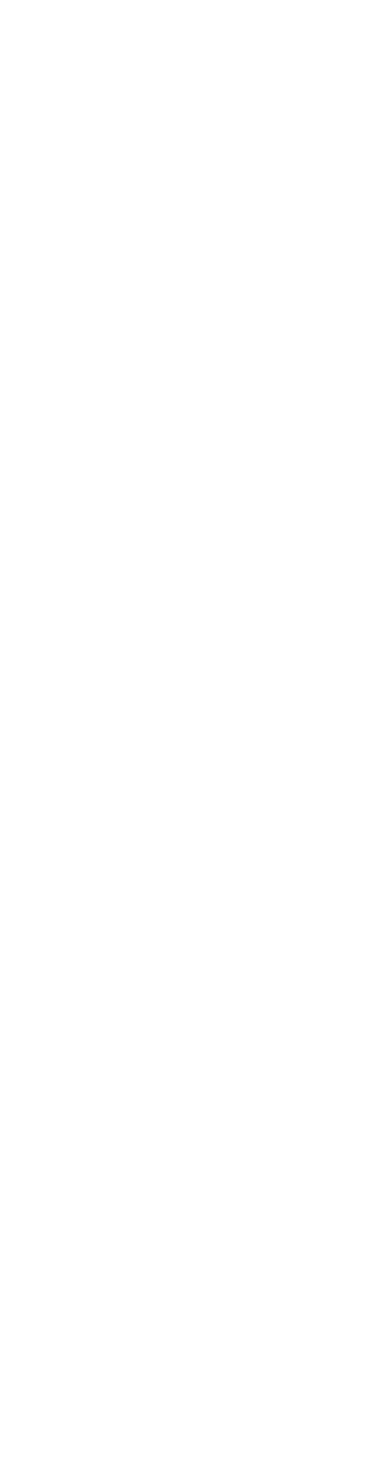
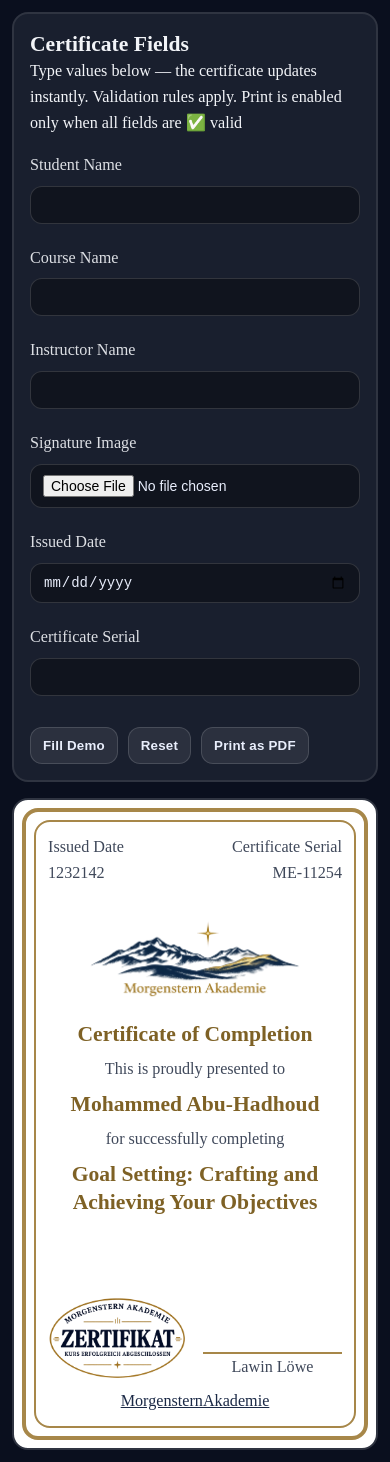
Before and after one commit to Leschger-Ali/Certificate-Studio, a plain HTML site: page index.html in a window 390 px wide. Before the commit the page ends 844 px from the top, so only its background shows below. Drawn offline with Linux system fonts and the light colour scheme.

Commit message:
Complete HTML structure and CSS styling

```diff
--- a/index.html
+++ b/index.html
@@ -1,11 +1,121 @@
 <!DOCTYPE html>
 <html lang="en">
+
 <head>
     <meta charset="UTF-8">
     <meta name="viewport" content="width=device-width, initial-scale=1.0">
     <title>Document</title>
+    <link rel="stylesheet" href="style.css">
+    <script src="script.js" defer></script>
 </head>
+
 <body>
+    <div class="container">
 
+        <aside class="aside">
+            <div class="aside-head">
+                <h2>Certificate Fields</h2>
+                <p>Type values below — the certificate updates instantly.
+                    Validation rules apply. Print is enabled only when all fields are ✅ valid</p>
+            </div>
+
+            <div class="row">
+                <label for="studentName">Student Name</label>
+                <input type="text" name="studentName" id="studentName" required>
+                <p class="error">Name is required (min 3 characters).</p>
+            </div>
+
+            <div class="row">
+                <label for="courseName">Course Name</label>
+                <input type="text" name="courseName" id="courseName" required>
+                <p class="error">Course name is required (min 6 characters).</p>
+            </div>
+
+
+            <div class="row">
+                <label for="instructorName">Instructor Name</label>
+                <input type="text" name="instructorName" id="instructorName" required>
+                <p class="error">Instructor name is required (min 3 characters).</p>
+            </div>
+
+
+            <div class="row">
+                <label for="signatureImage">Signature Image</label>
+                <input type="file" name="signatureImage" id="signatureImage" required>
+                <p class="error">Please upload a signature image.</p>
+
+            </div>
+
+
+            <div class="row">
+                <label for="issuedDateInput">Issued Date</label>
+                <input type="date" name="issuedDate" id="issuedDateInput" required>
+                <p class="error">Please select an issued date.</p>
+
+            </div>
+
+            <div class="row">
+
+                <label for="certificateSerial">Certificate Serial</label>
+                <input type="text" name="certificateSerial" id="certificateSerial" required>
+                <p class="error">Serial is required (letters/numbers/- only, min 6).</p>
+            </div>
+
+
+
+
+            <div class="actions">
+                <button id="btnFillDemo">Fill Demo</button>
+                <button id="btnReset">Reset</button>
+                <button id="btnPrint" disabled>Print as PDF</button>
+            </div>
+
+            <p class="error">❌ Please fix the highlighted fields to enable printing</p>
+
+
+
+        </aside>
+
+        <main class="main">
+            <div class="first-border">
+                <div class="second-border">
+                    <div class="issued-date">
+                        <p>Issued Date</p>
+                        <p class="issuedDate" id="issuedDate">1232142</p>
+                    </div>
+                    <div class="certificate-serial">
+                        <p >Certificate Serial</p>
+                        <p class="serial-nr" id="serial-nr">ME-11254</p>
+                    </div>
+                    <div class="logo">
+                        <img src="Morgenstern Akademie unter goldenen Bergen.png" alt="Akadime Logo">
+                    </div>
+                    <div class="certificate-info">
+                        <h2>Certificate of Completion</h2>
+                        <p>This is proudly presented to</p>
+                        <h2 id="student" class="student">Mohammed Abu-Hadhoud</h2>
+                        <p>for successfully completing</p>
+                        <h2 id="course" class="course">Goal Setting: Crafting and Achieving Your Objectives</h2>
+                    </div>
+                    <div class="certified-logo">
+                        <img src="Typografischer Zertifikatsstempel der Morgenstern Akademie.png" alt="Certified Logo">
+                    </div>
+                    <div class="web">
+                        <a href="#">MorgensternAkademie</a>
+                    </div>
+                    <div class="signatur"></div>
+                    <div class="teacher">
+                        <p class="teacherName">Lawin Löwe</p>
+                    </div>
+
+
+
+
+                </div>
+            </div>
+        </main>
+
+    </div>
 </body>
+
 </html>
--- a/style.css
+++ b/style.css
@@ -0,0 +1,408 @@
+* {
+    box-sizing: border-box;
+    margin: 0;
+    padding: 0;
+}
+
+/* Global base styles */
+body {
+    font-family: 'Times New Roman', Georgia, serif;
+    ;
+    font-size: clamp(1rem, 0.95rem + 0.25vw, 1.125rem);
+    line-height: 1.6;
+    -webkit-font-smoothing: antialiased;
+    height: 100vh;
+    background-color: var(--page-bg);
+}
+
+/* Main heading scale */
+h1 {
+    font-size: clamp(1.75rem, 1.3rem + 2vw, 2.75rem);
+    /* Scales between 28px and 44px */
+    line-height: 1.2;
+    font-weight: 700;
+}
+
+/* Subheading scale */
+h2 {
+    font-size: clamp(1.35rem, 1.1rem + 1vw, 2rem);
+    /* Scales between 21.6px and 32px */
+    line-height: 1.3;
+    font-weight: 600;
+}
+
+:root {
+    /* Page and sidebar */
+    --page-bg: hsl(226, 49%, 8%);
+    --sidebar-bg: hsl(225, 29%, 14%);
+    --text-primary: hsl(220, 30%, 96%);
+    --text-secondary: hsl(220, 18%, 76%);
+
+    /* Form fields */
+    --input-bg: hsl(225, 28%, 10%);
+    --input-border: hsl(220, 18%, 46%);
+    --input-placeholder: hsl(220, 15%, 66%);
+    --focus-ring: hsl(40, 65%, 66%);
+    --red-info: hsl(0, 100%, 85%);
+
+    /* Print button */
+    --print-button-bg: hsl(214, 41%, 29%);
+    --print-button-hover-bg: hsl(214, 43%, 37%);
+    --print-button-text: hsl(0, 0%, 100%);
+
+    /* Certificate */
+    --certificate-bg: hsl(0, 0%, 100%);
+    --certificate-heading: hsl(220, 45%, 19%);
+    --certificate-text: hsl(220, 18%, 30%);
+    --certificate-border: hsl(40, 39%, 47%);
+    --certificate-gold-text: hsl(40, 55%, 32%);
+
+    /* borders */
+    --aside-border: hsl(223, 16%, 22%);
+    --red-border: hsl(359, 51%, 52%);
+}
+
+
+
+.container {
+    display: grid;
+    grid-template-columns: minmax(14rem, 1fr) minmax(0, 2fr);
+    align-items: start;
+    gap: clamp(1rem, 3vw, 3rem);
+    min-height: 100vh;
+    padding: clamp(0.75rem, 2vw, 2rem);
+
+}
+
+.aside {
+    display: flex;
+    flex-direction: column;
+    gap: 1rem;
+    align-self: stretch;
+    background-color: var(--sidebar-bg);
+    border: 2px solid var(--aside-border);
+    border-radius: 1rem;
+    color: var(--text-primary);
+    padding: 1rem;
+}
+
+.aside .error {
+    color: var(--red-info);
+    font-size: smaller;
+    display: none
+}
+
+
+.form input,
+label {
+    display: block;
+}
+
+.form input {
+    border: 2px solid var(--aside-border);
+    background-color: var(--input-bg);
+    width: 95%;
+}
+
+      .actions {
+        display: flex;
+        gap: 10px;
+        flex-wrap: wrap;
+        margin-top: 10px;
+      }
+
+
+/* ✅ Each input group (label + input + error text) */
+.row {
+    display: grid;
+    gap: 8px;
+    margin-bottom: 5px;
+}
+
+label {
+    opacity: 0.9;
+}
+
+/* ✅ Shared styles for inputs */
+input,
+textarea {
+    width: 100%;
+    border-radius: 12px;
+    border: 1px solid rgba(255, 255, 255, 0.14);
+    background: rgba(0, 0, 0, 0.35);
+    color: #e9eefc;
+    padding: 10px 12px;
+    outline: none;
+    font-size: 14px;
+}
+
+textarea {
+    resize: vertical;
+    /* ✅ allow user to resize vertically only */
+    min-height: 70px;
+}
+
+/* ✅ Highlight focused input */
+input:focus,
+textarea:focus {
+    border-color: rgba(255, 255, 255, 0.35);
+}
+
+/* ✅ File input looks better with padding too */
+input[type="file"] {
+    padding: 10px 12px;
+}
+
+
+button {
+    cursor: pointer;
+    border: 1px solid rgba(255, 255, 255, 0.14);
+    background: rgba(255, 255, 255, 0.08);
+    color: #e9eefc;
+    padding: 10px 12px;
+    border-radius: 12px;
+    font-weight: 650;
+    letter-spacing: 0.2px;
+}
+
+button:hover {
+    background: rgba(255, 255, 255, 0.12);
+}
+
+
+.main {
+    min-width: 0;
+    padding: 0.5rem;
+    color: var(--certificate-text);
+    background-color: var(--certificate-bg);
+    border: 2px solid var(--aside-border);
+    border-radius: 1rem;
+}
+
+.first-border {
+    border: 4px solid var(--certificate-border);
+    border-radius: 1rem;
+    padding: clamp(0.5rem, 1.5vw, 1.5rem);
+}
+
+.second-border {
+    display: grid;
+    grid-template-columns: repeat(3, minmax(0, 1fr));
+    grid-template-areas:
+        "date  .     serial"
+        "logo  logo  logo"
+        "info  info  info"
+        "seal  web   signature"
+        "seal  web   teacher";
+    gap: 0.5rem 1rem;
+    padding: clamp(0.75rem, 2vw, 2rem);
+    border: 2px solid var(--certificate-border);
+    border-radius: 1rem;
+}
+
+.issued-date {
+    grid-area: date;
+}
+
+.certificate-serial {
+    grid-area: serial;
+    text-align: right;
+}
+
+.logo {
+    grid-area: logo;
+    justify-self: center;
+    width: min(55%, 22rem);
+}
+
+.logo img,
+.certified-logo img {
+    display: block;
+    width: 100%;
+    height: auto;
+}
+
+.certificate-info {
+    grid-area: info;
+    display: flex;
+    flex-direction: column;
+    gap: 0.5rem;
+    padding-inline: 5%;
+    margin-block: 0.5rem 2rem;
+    overflow-wrap: anywhere;
+    text-align: center;
+    margin-bottom: 4rem;
+
+}
+
+.certificate-info h2 {
+    color: var(--certificate-gold-text);
+}
+
+.certified-logo {
+    grid-area: seal;
+    align-self: end;
+    width: min(100%, 9rem);
+}
+
+.web {
+    grid-area: web;
+    align-self: end;
+    text-align: center;
+    overflow-wrap: anywhere;
+}
+
+.web a {
+    color: var(--certificate-heading);
+}
+
+.signatur {
+    grid-area: signature;
+    align-self: end;
+    min-height: 3.5rem;
+}
+
+.teacher {
+    grid-area: teacher;
+    border-top: 2px solid var(--certificate-border);
+    text-align: center;
+}
+
+@media (max-width: 55rem) {
+    .container {
+        grid-template-columns: minmax(0, 1fr);
+    }
+}
+
+@media (max-width: 34rem) {
+    .second-border {
+        grid-template-columns: repeat(2, minmax(0, 1fr));
+        grid-template-areas:
+            "date  serial"
+            "logo  logo"
+            "info  info"
+            "seal  signature"
+            "seal  teacher"
+            "web   web";
+    }
+
+    .logo {
+        width: 75%;
+    }
+
+    .certificate-info {
+        padding-inline: 0;
+    }
+}
+
+
+@page {
+    size: A4 landscape;
+    margin: 10mm;
+}
+
+@media print {
+    body {
+        height: auto;
+        min-height: 0;
+        margin: 0;
+        background: white;
+        font-size: 11pt;
+        line-height: 1.35;
+        print-color-adjust: exact;
+        -webkit-print-color-adjust: exact;
+    }
+
+    .certificate-info {
+        text-align: center;
+    }
+
+
+    .container {
+        display: block;
+        height: auto;
+        min-height: 0;
+        margin: 0;
+        padding: 0;
+        background: white;
+    }
+
+    .main {
+        width: 100%;
+        margin: 0;
+        padding: 0;
+        border: 0;
+        border-radius: 0;
+        background: white;
+    }
+
+    .first-border {
+        display: grid;
+        min-height: 189mm;
+        margin: 0;
+        padding: 4mm;
+        border: 1mm solid var(--certificate-border);
+        border-radius: 4mm;
+    }
+
+    .second-border {
+        display: grid;
+        grid-template-columns: repeat(3, minmax(0, 1fr));
+        grid-template-rows: auto auto 1fr auto auto;
+        grid-template-areas:
+            "date  .     serial"
+            "logo  logo  logo"
+            "info  info  info"
+            "seal  web   signature"
+            "seal  web   teacher";
+        gap: 2mm 5mm;
+        margin: 0;
+        padding: 6mm 8mm;
+        border: 0.4mm solid var(--certificate-border);
+        border-radius: 3mm;
+    }
+
+    .logo {
+        width: 72mm;
+        justify-self: center;
+    }
+
+    .certificate-info {
+        align-self: center;
+        gap: 2mm;
+        margin: 0;
+        padding-inline: 5%;
+    }
+
+    .certificate-info h2 {
+        font-size: 19pt;
+        line-height: 1.2;
+    }
+
+    .certificate-info .student {
+        font-size: 24pt;
+    }
+
+    .certificate-info .course {
+        font-size: 17pt;
+    }
+
+    .certified-logo {
+        width: 34mm;
+    }
+
+    .signatur {
+        min-height: 13mm;
+        background: transparent;
+    }
+
+    .teacher {
+        padding-top: 1.5mm;
+        border-top: 0.4mm solid var(--certificate-border);
+    }
+
+    .web a {
+        color: var(--certificate-heading);
+        text-decoration: none;
+    }
+}
```
Also changed, not shown: Morgenstern Akademie unter goldenen Bergen.png (added), Typografischer Zertifikatsstempel der Morgenstern Akademie.png (added), classNames.txt (added).
